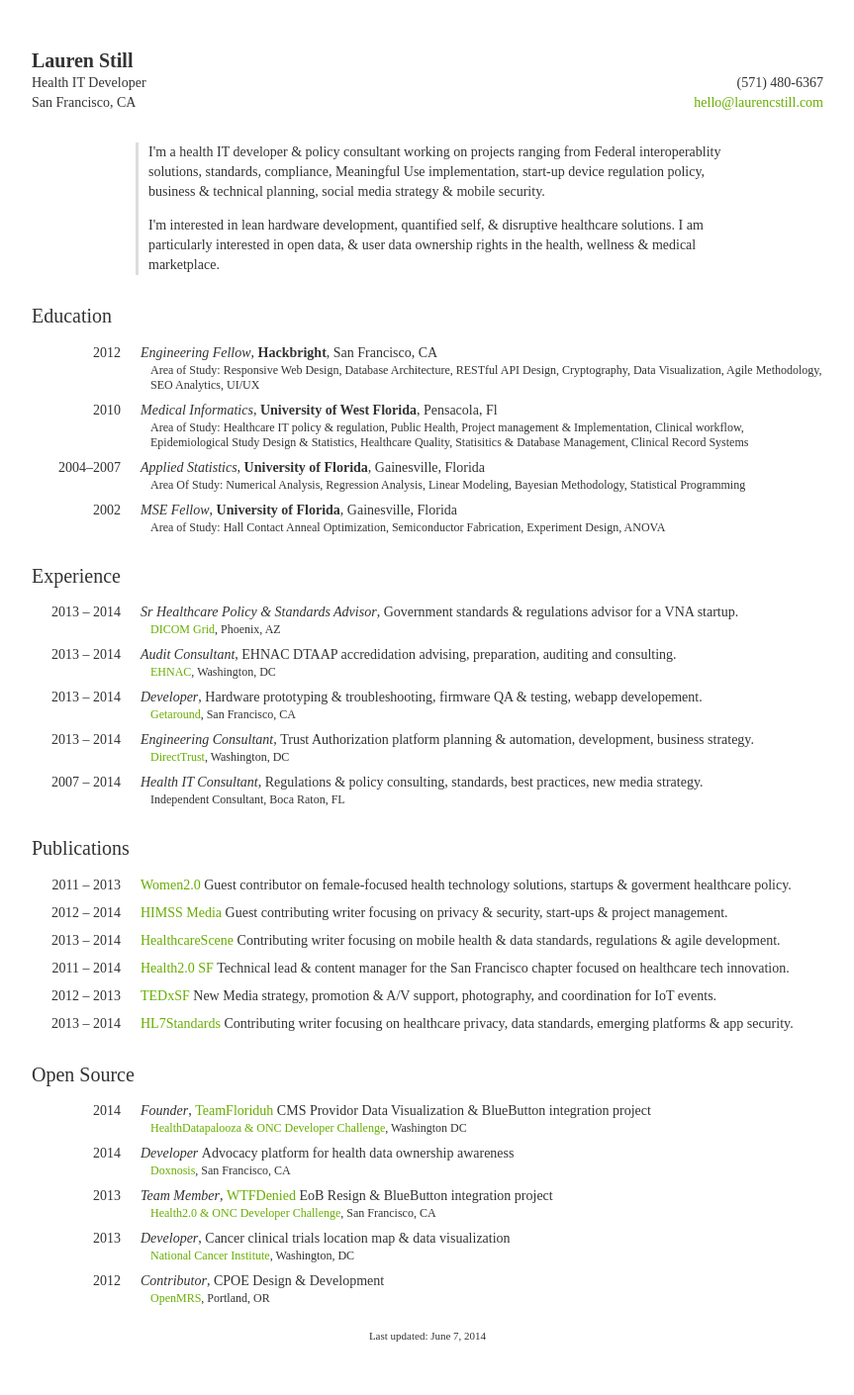
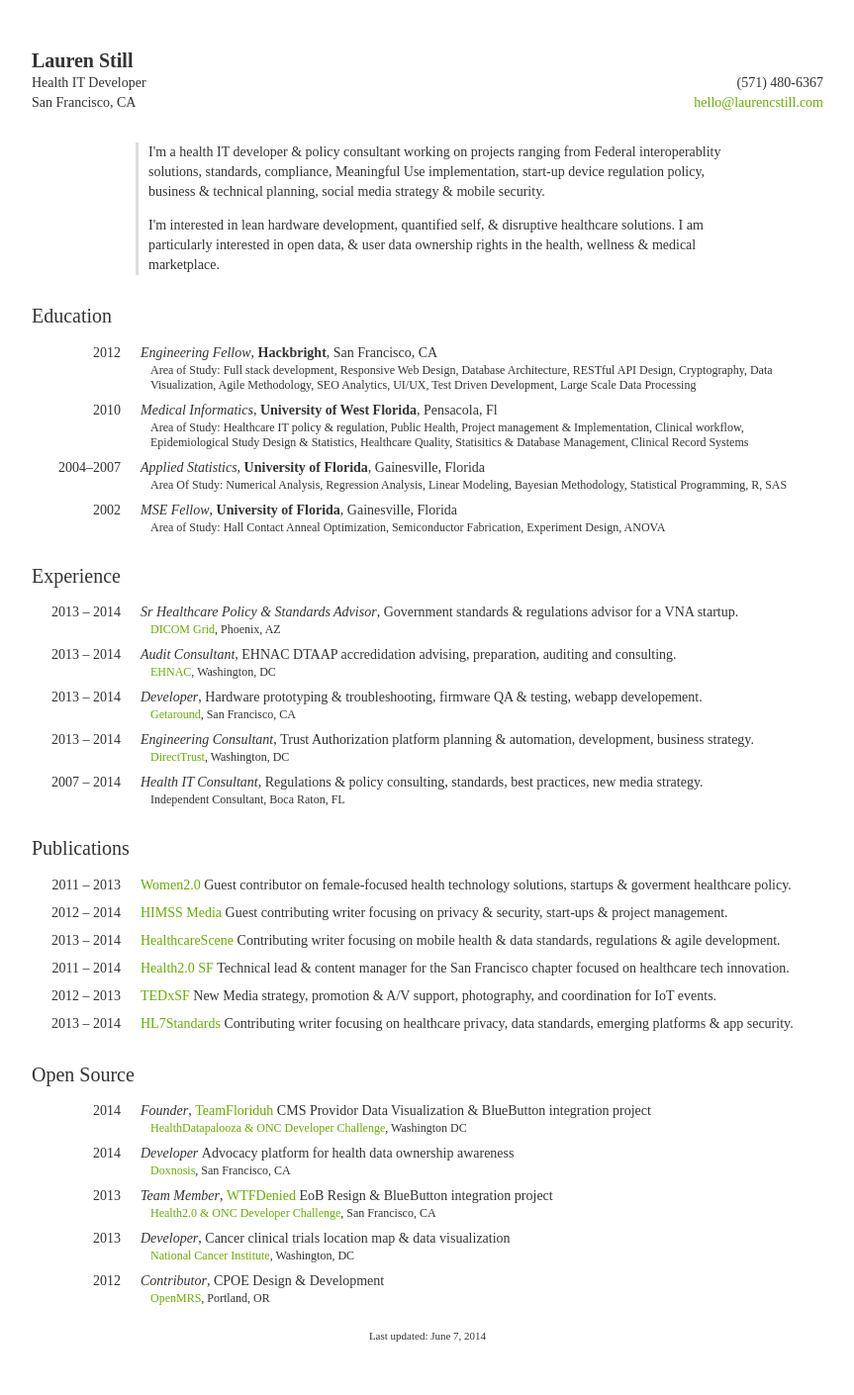
Before and after one commit to laurenstill/laurenstill.github.io, a Jekyll site: the page cv/index.html, which Jekyll copies as it is, in a window 1280 px wide. Shown: the whole page at 99% size, without its empty margins (208-1071 px from the left). Built offline with Jekyll 4.4.1, drawn with Linux system fonts in a browser that asks for light colours; comment, search, counter and statistics services are not loaded.

Commit message:
Update index.html

```diff
--- a/cv/index.html
+++ b/cv/index.html
@@ -51,7 +51,7 @@
                     <span class="position">Engineering Fellow</span>,
                     <span class="institute">Hackbright</span>,
                     <span class="loc">San Francisco, CA</span>
-                    <span class="meta">Area of Study: Responsive Web Design, Database Architecture, RESTful API Design, Cryptography, Data Visualization, Agile Methodology, SEO Analytics, UI/UX
+                    <span class="meta">Area of Study: Full stack development, Responsive Web Design, Database Architecture, RESTful API Design, Cryptography, Data Visualization, Agile Methodology, SEO Analytics, UI/UX, Test Driven Development, Large Scale Data Processing
                     </span>
                 </li>
                 <li>
@@ -68,7 +68,7 @@
                     <span class="institute">University of Florida</span>,
                     <span class="loc">Gainesville, Florida</span>
                     <span class="meta">
-                        Area Of Study: Numerical Analysis, Regression Analysis, Linear Modeling, Bayesian Methodology, Statistical Programming
+                        Area Of Study: Numerical Analysis, Regression Analysis, Linear Modeling, Bayesian Methodology, Statistical Programming, R, SAS
                     </span>
                 </li>
                 <li>
```
